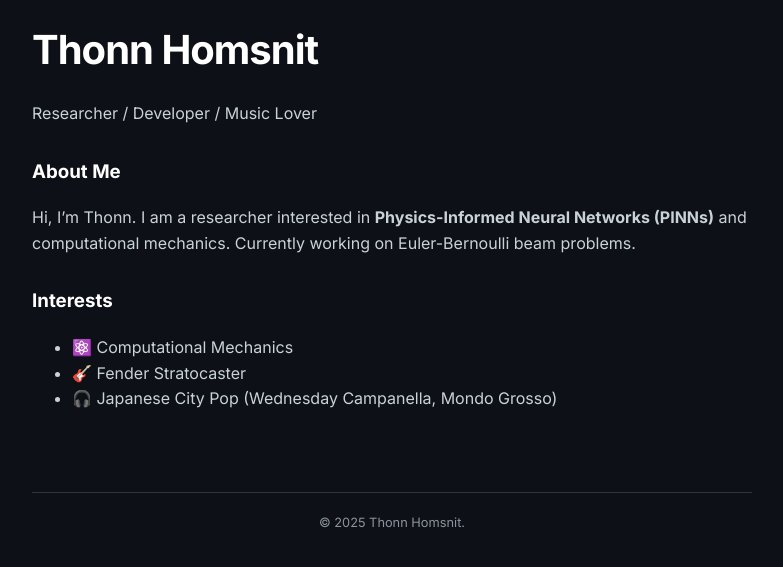
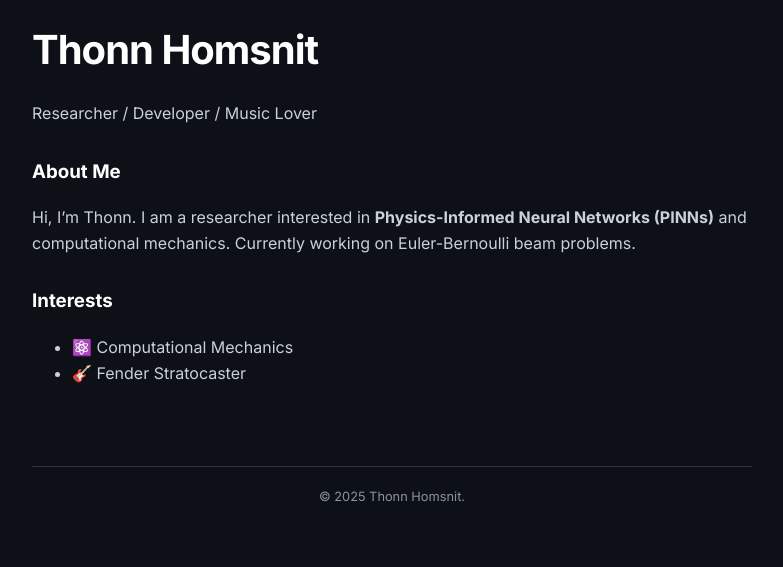
Before and after one commit to thonnh/thonnh.github.io, a Jekyll site: the page built from index.md, in a window 1280 px wide, cut to the strip 307-874 px from the top of the page. Shown: the whole strip, without its empty margins (248-1031 px from the left). Built offline with Jekyll 4.4.1, drawn with Linux system fonts in a browser that asks for light colours.

Commit message:
Update index.md

```diff
--- a/index.md
+++ b/index.md
@@ -14,4 +14,3 @@ Hi, I'm Thonn. I am a researcher interested in **Physics-Informed Neural Network
 ### Interests
 * ⚛️ Computational Mechanics
 * 🎸 Fender Stratocaster
-* 🎧 Japanese City Pop (Wednesday Campanella, Mondo Grosso)
```
